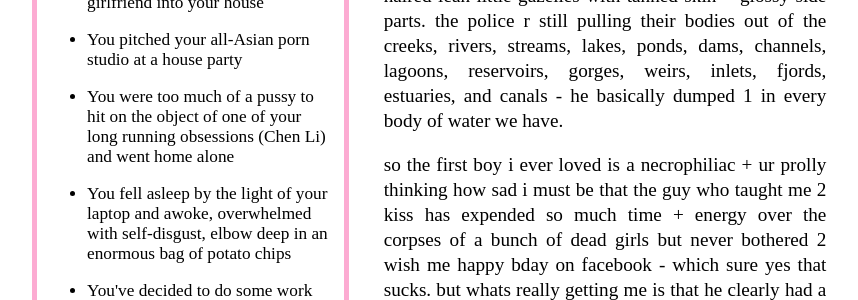
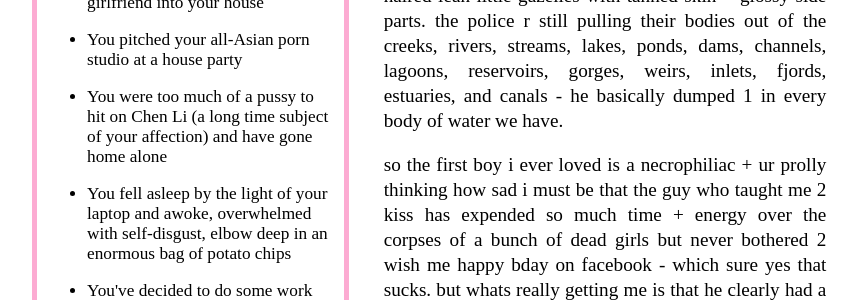
Before and after one commit to Pinelife/pinelife.github.io, a Jekyll site: the page Hellhole/Room7.html, which Jekyll copies as it is, in a window 1280 px wide and 900 px high, scrolled down 333 px. Shown: the part 173-473 px from the top of the window, without its empty margins (195-1053 px from the left). Built offline with Jekyll 4.4.1, drawn with Linux system fonts in a browser that asks for light colours.

Commit message:
Update Room7.html

```diff
--- a/Hellhole/Room7.html
+++ b/Hellhole/Room7.html
@@ -30,7 +30,7 @@
 <br/>
 <li>You pitched your all-Asian porn studio at a house party</li>
   </br>
-<li>You were too much of a pussy to hit on the object of one of your long running obsessions (Chen Li) and went home alone</li>
+<li>You were too much of a pussy to hit on Chen Li (a long time subject of your affection) and have gone home alone</li>
   </br>
 <li>You fell asleep by the light of your laptop and awoke, overwhelmed with self-disgust, elbow deep in an enormous bag of potato chips</li>
 </br>
```
